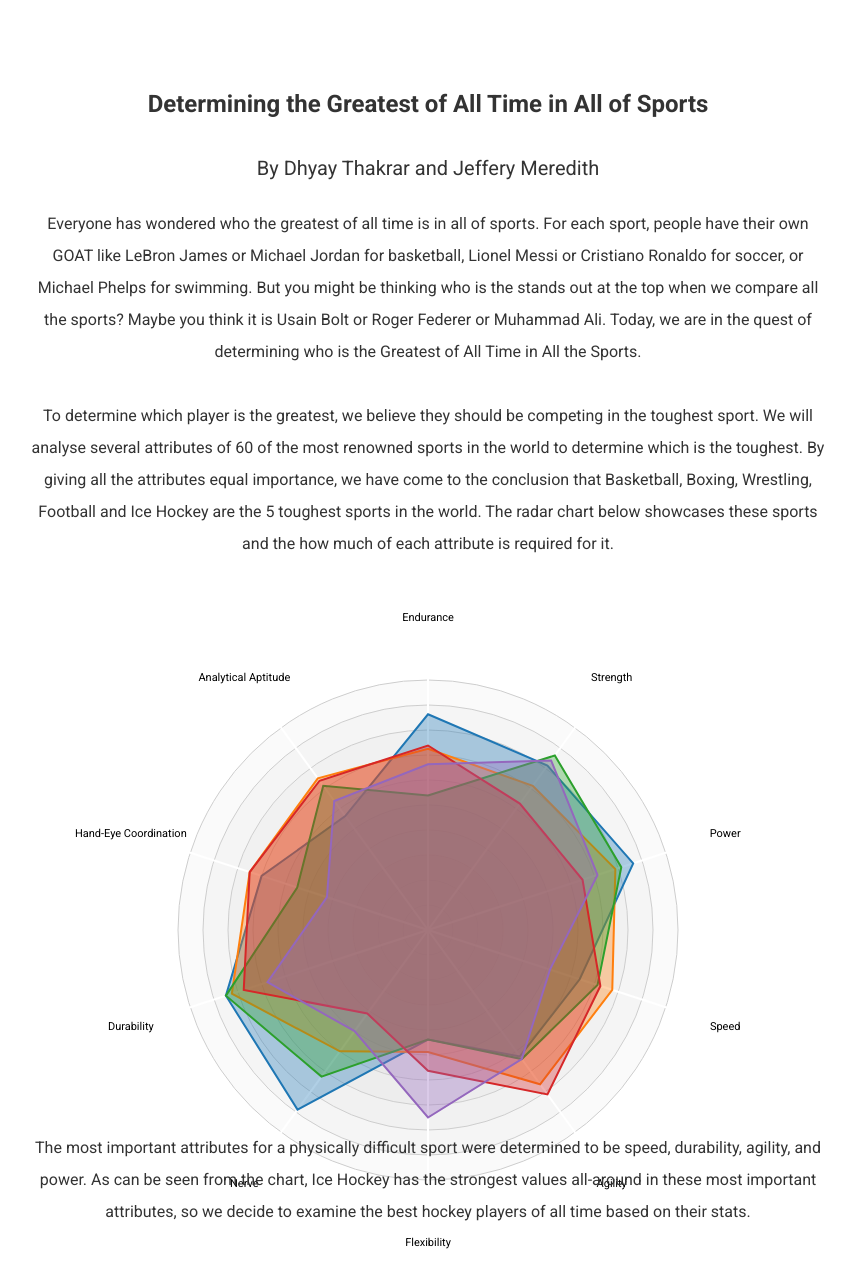
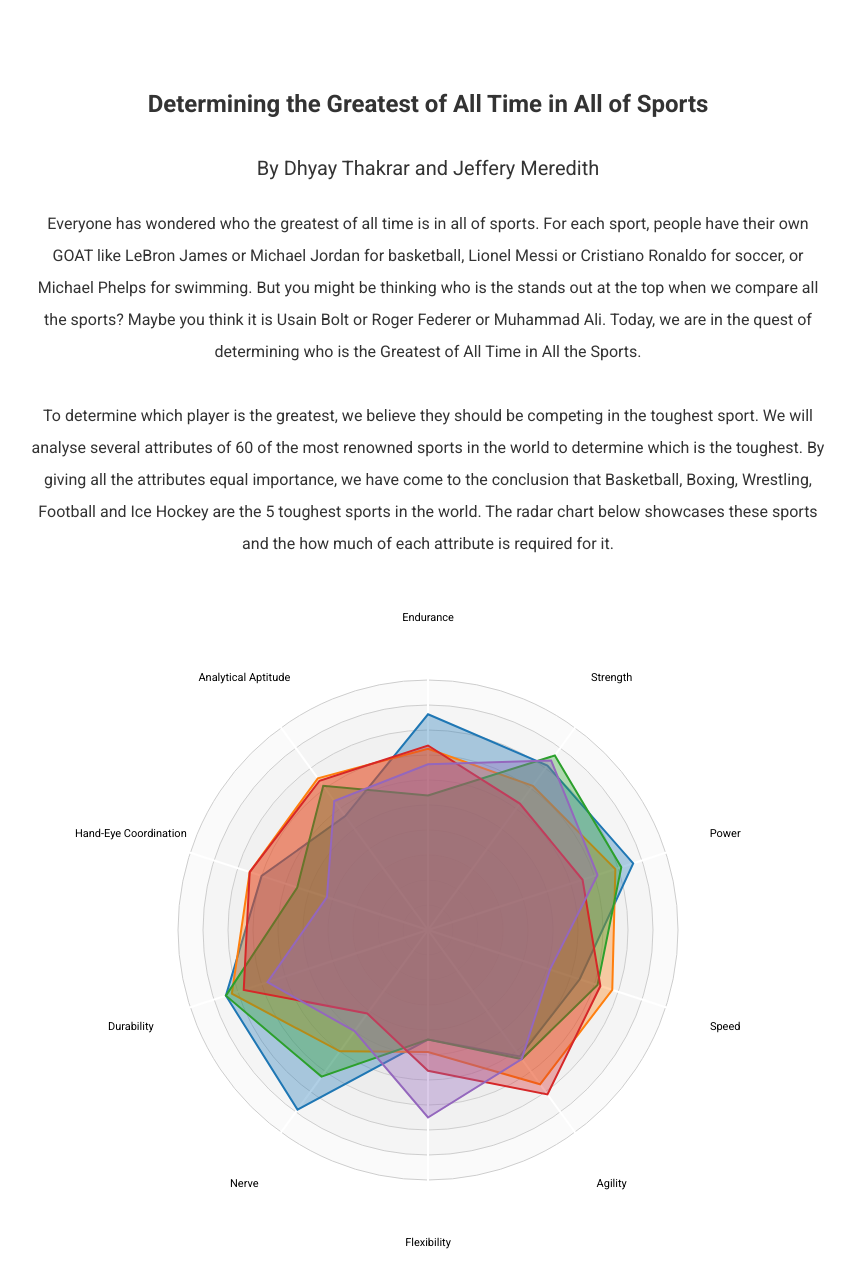
Before and after one commit to DhyayThakrar/GOAT, a website: page index.html in a window 1280 px wide. Shown: the top 1261 px of the page, without its empty margins (212-1067 px from the left). Drawn offline with nearby package versions, Linux system fonts and the light colour scheme.

Commit message:
Demo Video

```diff
--- a/index.html
+++ b/index.html
@@ -33,7 +33,7 @@
         }
         #radarChart, #chart {
             width: 100%;
-            height: 500px;
+            height: 680px;
             margin: 20px 0;
         }
         .content {
```
